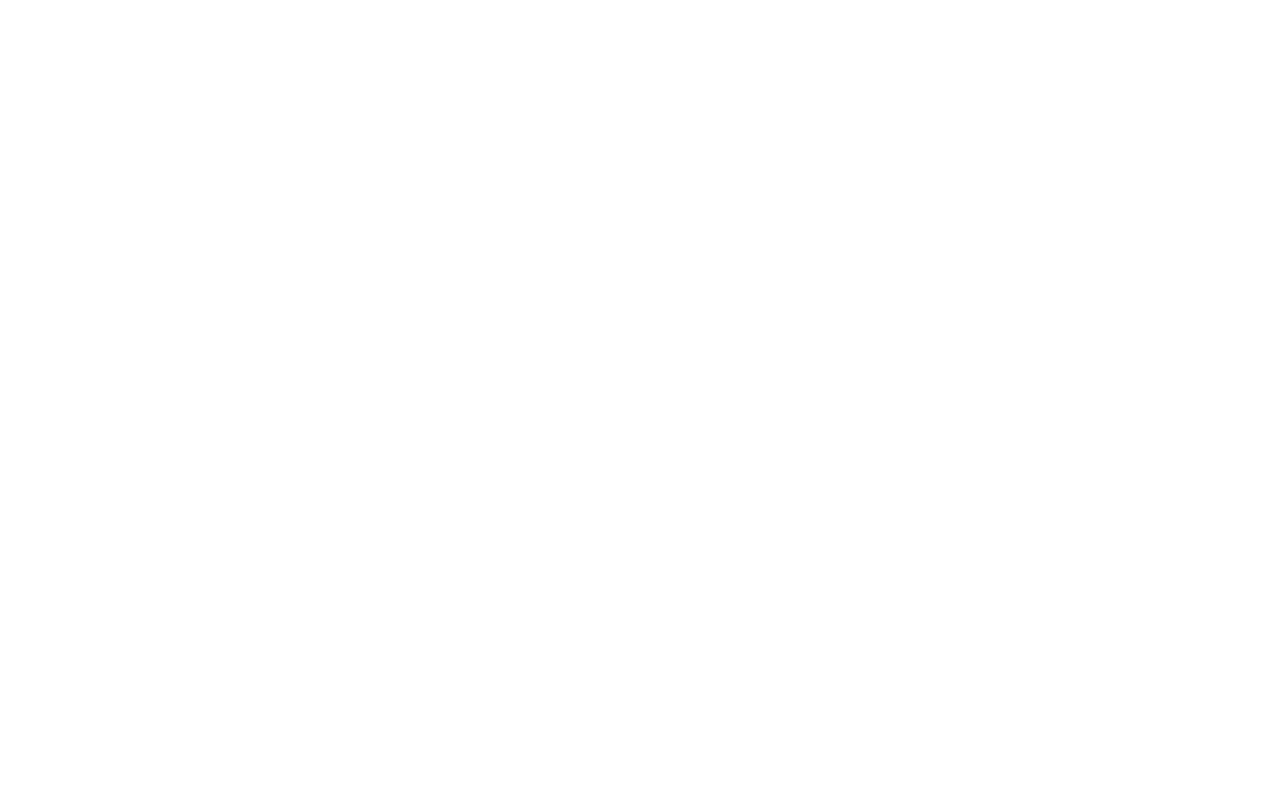
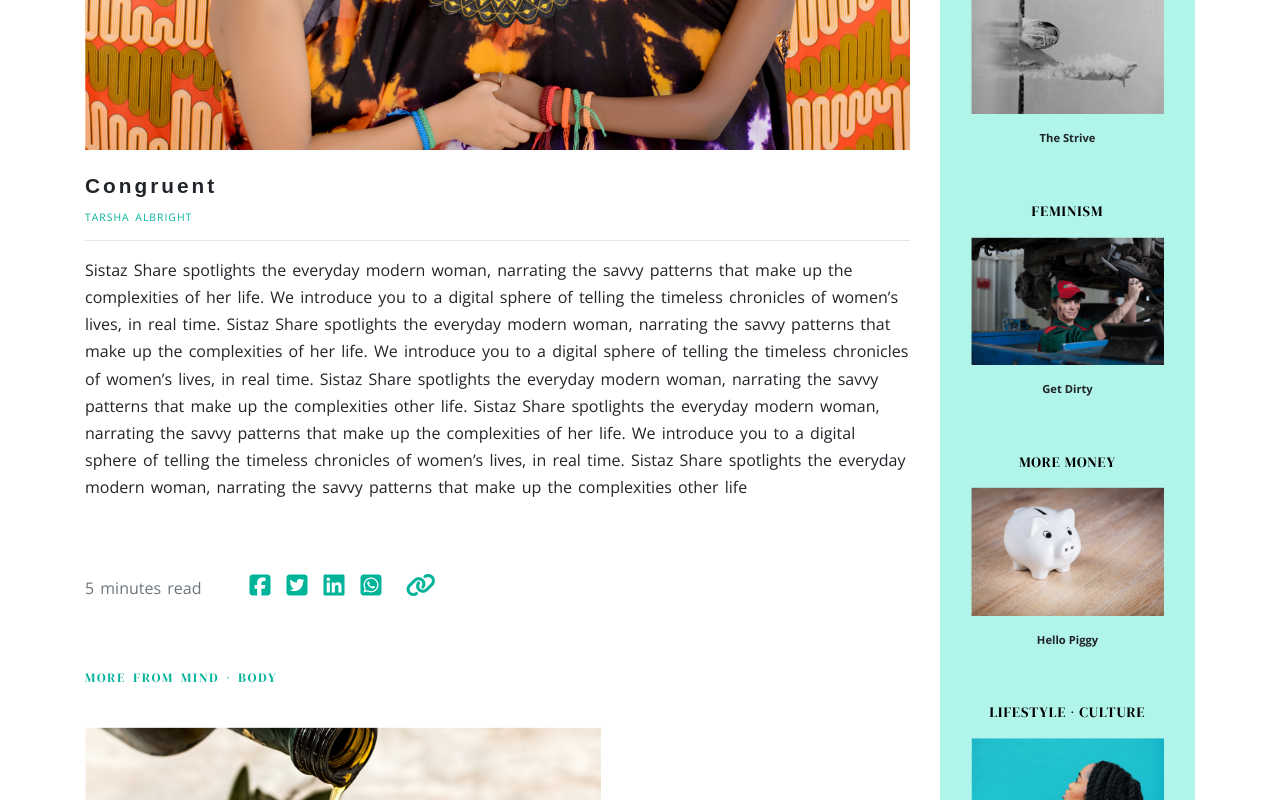
Before and after one commit to kwamesarpong/sshare-blog, a React (Create React App) app: page /articles in a window 1280 px wide. Shown: the part 440-1240 px from the top of the page. Before the commit the page ends 800 px from the top, so only its background shows below. Built offline with nearby package versions, Linux system fonts and the light colour scheme.

Commit message:
complete articles page

```diff
--- a/src/App.js
+++ b/src/App.js
@@ -9,6 +9,7 @@
 import About from "./components/pages/About";
 import Contribute from "./components/pages/Contribute";
 import ContributePost from "./components/pages/ContributePost";
+import Articles from "./components/pages/Articles";
 
 class App extends Component {
   render() {
@@ -20,6 +21,7 @@
             <Route exact path="/about" component={About} />
             <Route exact path="/contribute" component={Contribute} />
             <Route exact path="/contribute-post" component={ContributePost} />
+            <Route exact path="/articles" component={Articles} />
           </Switch>
         </BrowserRouter>
       </Provider>
--- /dev/null
+++ b/src/components/pages/Articles.js
@@ -0,0 +1,42 @@
+import React, { Component } from "react";
+import Navbar from "./Navbar";
+import ArticlesCardLarge from "../utils/ArticlesCardLarge";
+import ArticlesCardSmall from "../utils/ArticlesCardSmall";
+
+class Articles extends Component {
+  state = {
+    title: "Congruent",
+    author: "TARSHA ALBRIGHT",
+    time: 5,
+    category: "MORE FROM MIND ∙ BODY",
+    post: `Sistaz Share spotlights the everyday modern woman, narrating the savvy patterns that make up the
+        complexities of her life. We introduce you to a digital sphere of telling the timeless chronicles of women’s lives, in real time.
+        Sistaz Share spotlights the everyday modern woman, narrating the savvy patterns that make up the complexities of her life. We introduce you to a digital sphere of telling the timeless chronicles of
+        women’s lives, in real time. Sistaz Share spotlights the everyday modern woman, narrating the
+        savvy patterns that make up the complexities other life. Sistaz Share spotlights the everyday modern woman, narrating the savvy patterns that make up the complexities of her life. We introduce you to a
+        digital sphere of telling the timeless chronicles of women’s lives, in real time. Sistaz Share spotlights the everyday modern woman, narrating the savvy patterns that make up the complexities other life`
+  };
+  render() {
+    const { title, author, post, time, category } = this.state;
+    return (
+      <div className="articles">
+        <Navbar whitePage={true} />
+
+        <div className="container pt-5">
+          <div className="row">
+            <ArticlesCardLarge
+              title={title}
+              author={author}
+              post={post}
+              time={time}
+              category={category}
+            />
+            <ArticlesCardSmall />
+          </div>
+        </div>
+      </div>
+    );
+  }
+}
+
+export default Articles;
--- /dev/null
+++ b/src/components/utils/ArticlesCardImg.js
@@ -0,0 +1,15 @@
+import React from "react";
+
+const ArticlesCardImg = ({ cardTitle, cardImg, cardSubtitle }) => {
+  return (
+    <div>
+      <h3 className="heading heading__tertiary pt-3 text-center">
+        {cardTitle}
+      </h3>
+      <img src={cardImg} alt={cardTitle} className="img-fluid pb-3 px-3" />
+      <p className="text-center pb-4">{cardSubtitle}</p>
+    </div>
+  );
+};
+
+export default ArticlesCardImg;
--- /dev/null
+++ b/src/components/utils/ArticlesCardLarge.js
@@ -0,0 +1,45 @@
+import React from "react";
+
+import backgroundImg from "./../../assets/Picture 30.png";
+import backgroundImg2 from "./../../assets/Picture 2.png";
+const ArticlesCardLarge = ({ title, author, post, time, category }) => {
+  return (
+    // <div className="large">
+    <div className="col-md-9">
+      <div className="articles__large">
+        <img src={backgroundImg} alt={title} className="img-fluid" />
+        <h4 className="pb-1 pt-4">{title}</h4>
+        <h6>{author}</h6>
+        <hr />
+        <p className="pb-5">{post}</p>
+        <p className="text-muted pb-5">
+          {`${time} minutes read`}
+
+          <span className="ml-5 icons">
+            <a href="" target="_blank" rel="noopener noreferrer">
+              <i className="fab fa-facebook-square mr-3 icons icons__facebook"></i>
+            </a>
+            <a href="" target="_blank" rel="noopener noreferrer">
+              <i className="fab fa-twitter-square mr-3 icons icons__twitter"></i>
+            </a>
+            <a href="" target="_blank" rel="noopener noreferrer">
+              <i className="fab fa-linkedin mr-3 icons icons__linkedin"></i>
+            </a>
+            <a href="" target="_blank" rel="noopener noreferrer">
+              <i className="fab fa-whatsapp-square mr-3 icons  icons__whatsapp"></i>{" "}
+            </a>
+            <a href="" target="_blank" rel="noopener noreferrer">
+              <i className="fas fa-link mr-3 icons icons__link"></i>{" "}
+            </a>
+          </span>
+        </p>
+
+        <h3 className="heading heading__tertiary-3 pb-4">{category}</h3>
+
+        <img src={backgroundImg2} alt={title} className="img-fluid pb-5" />
+      </div>
+    </div>
+  );
+};
+
+export default ArticlesCardLarge;
--- /dev/null
+++ b/src/components/utils/ArticlesCardSmall.js
@@ -0,0 +1,46 @@
+import React from "react";
+import ArticlesCardImg from "./ArticlesCardImg";
+
+import cardImg1 from "../../assets/mind-and-body.png";
+import cardImg2 from "../../assets/motivation.png";
+import cardImg3 from "../../assets/Picture 15.png";
+import cardImg4 from "../../assets/Picture 19.png";
+import cardImg5 from "../../assets/Picture 24.png";
+
+const ArticlesCardSmall = () => {
+  return (
+    <div className="col-md-3">
+      <div className="articles__small">
+        <div className="container">
+          <ArticlesCardImg
+            cardImg={cardImg1}
+            cardTitle="LOVE ∙ SEX ∙ RELATIONSHIPS"
+            cardSubtitle="Owen’s Syndrome"
+          />
+          <ArticlesCardImg
+            cardImg={cardImg2}
+            cardTitle="MOTIVATION ∙ INSPIRATION"
+            cardSubtitle="The Strive"
+          />
+          <ArticlesCardImg
+            cardImg={cardImg3}
+            cardTitle="FEMINISM"
+            cardSubtitle="Get Dirty"
+          />
+          <ArticlesCardImg
+            cardImg={cardImg4}
+            cardTitle="MORE MONEY"
+            cardSubtitle="Hello Piggy"
+          />
+          <ArticlesCardImg
+            cardImg={cardImg5}
+            cardTitle="LIFESTYLE ∙ CULTURE"
+            cardSubtitle="Lifestyle"
+          />
+        </div>
+      </div>
+    </div>
+  );
+};
+
+export default ArticlesCardSmall;
--- /dev/null
+++ b/src/scss/_articles.scss
@@ -0,0 +1,72 @@
+.articles {
+  &__large {
+    .icons {
+      color: #00b399;
+      font-size: 1.5rem;
+
+      @include respond(phone) {
+        font-size: 1.2rem;
+      }
+
+      &__facebook:hover {
+        color: #3b5998;
+      }
+      &__twitter:hover {
+        color: #00acee;
+      }
+      &__linkedin:hover {
+        color: #922a76;
+      }
+      &__whatsapp:hover {
+        color: #00b399;
+      }
+      &__link:hover {
+        color: #007bff;
+      }
+    }
+
+    h4 {
+      font-family: "Nunito", sans-serif;
+      font-weight: 700;
+      letter-spacing: 3px;
+      font-size: 1.3rem;
+    }
+
+    h3 {
+      color: #00b399;
+    }
+
+    h6 {
+      color: #00b399;
+      font-size: 0.65rem;
+      letter-spacing: 1px;
+    }
+
+    p:last-child {
+      font-size: 0.7rem;
+      font-weight: 600;
+    }
+
+    word-spacing: 2px;
+    line-height: 1.7;
+    // color: #343a40;
+    // color: #6c757d;
+  }
+
+  &__small {
+    background-color: #b0f4ea;
+
+    .heading {
+      letter-spacing: 1px;
+    }
+
+    .heading__tertiary {
+      font-size: 0.9rem;
+    }
+
+    p {
+      font-size: 0.7rem;
+      font-weight: 700;
+    }
+  }
+}
--- a/src/scss/_header.scss
+++ b/src/scss/_header.scss
@@ -52,10 +52,10 @@
   display: grid;
   grid-template-columns: min-content 1fr;
   // grid-row-gap: 1rem;
-  grid-column-gap: 1rem;
+  column-gap: 1rem;
 
   @include respond(phone) {
-    grid-column-gap: 0.5rem;
+    column-gap: 0.5rem;
   }
 
   &-black {
--- a/src/scss/main.scss
+++ b/src/scss/main.scss
@@ -7,3 +7,4 @@
 @import "./about";
 @import "./cont";
 @import "./cont-two";
+@import "./articles";
```
Also changed, not shown: src/assets/Picture 30.png (added).
